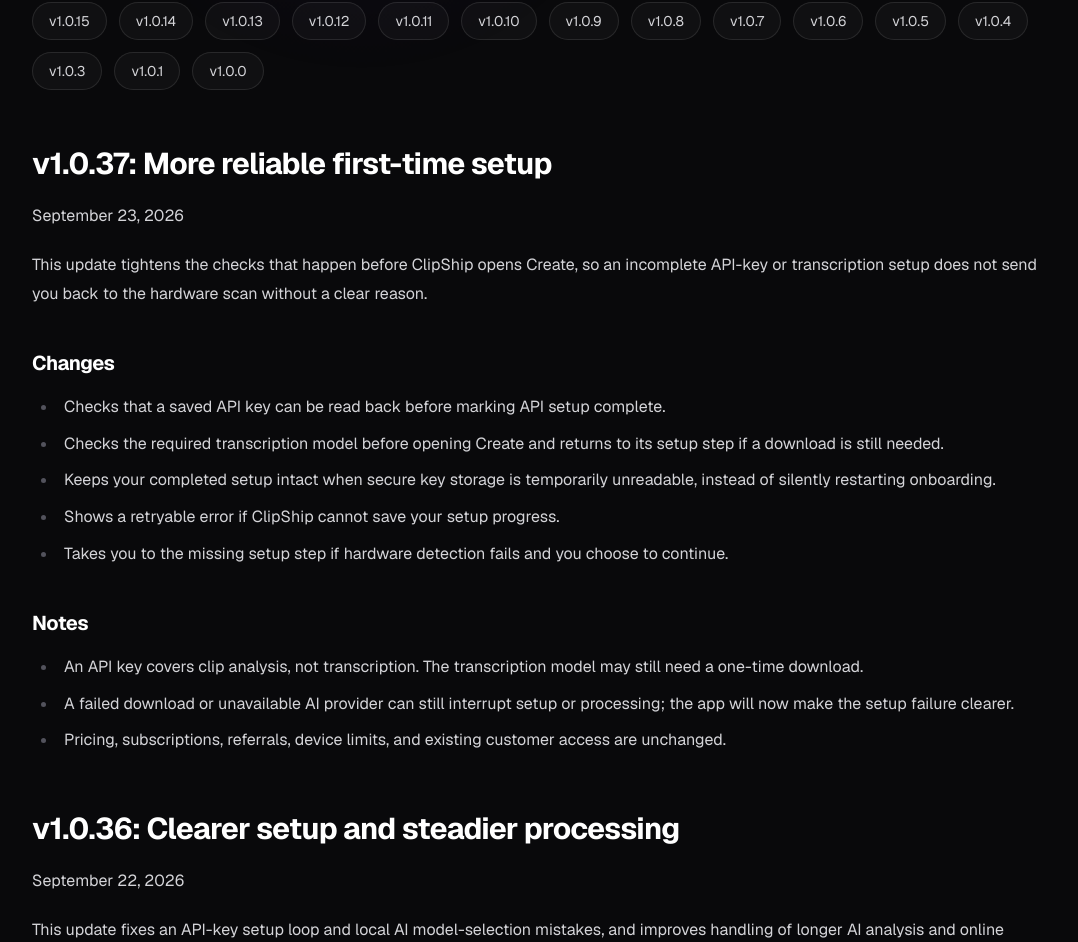
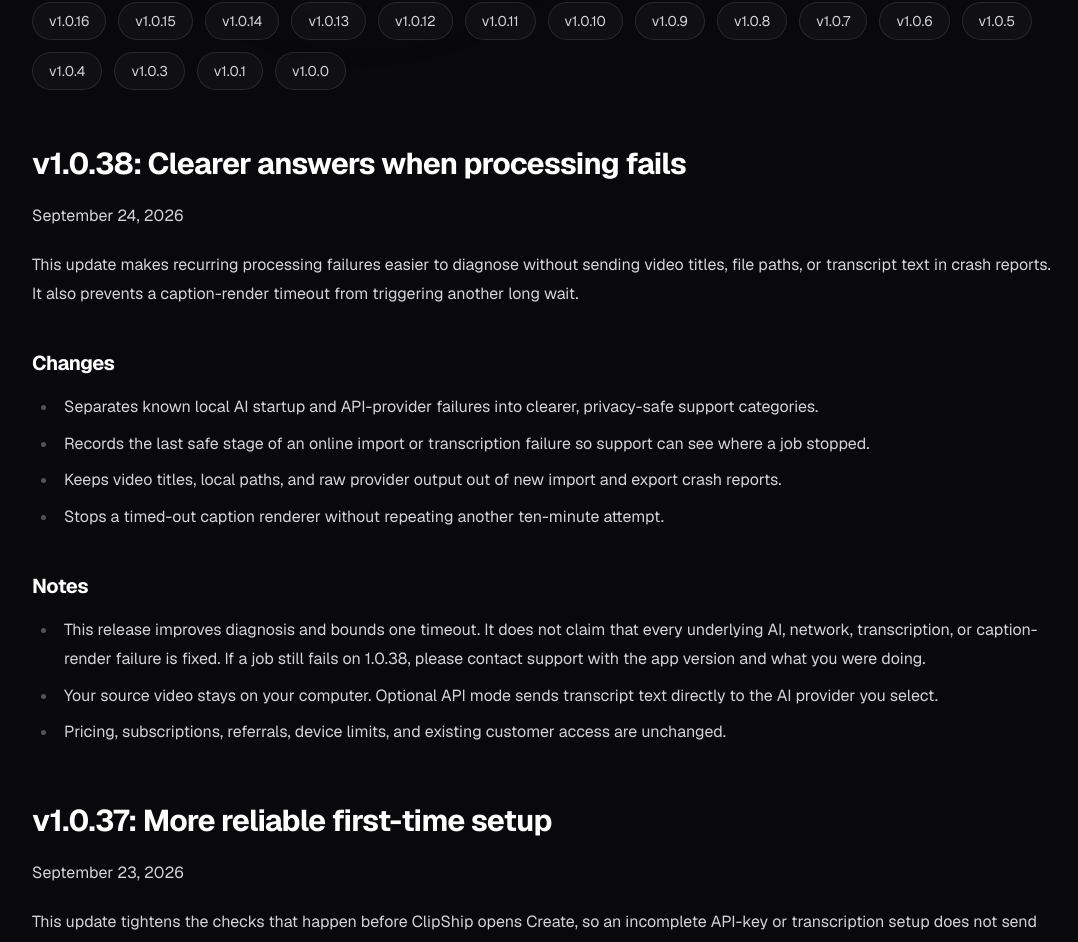
Before and after one commit to RohanSudo/clipship-landing, a Next.js app: page /changelog in a window 1280 px wide. Shown: the part 662-1604 px from the top of the page, without its empty margins (96-1174 px from the left). Built offline with nearby package versions, Linux system fonts and the light colour scheme; no server answers.

Commit message:
Prepare ClipShip 1.0.38 release notes

```diff
--- a/src/app/(site)/changelog/page.tsx
+++ b/src/app/(site)/changelog/page.tsx
@@ -3,6 +3,24 @@
 import ContentPage from "../components/ContentPage";
 
 const releases = [
+  {
+    version: "1.0.38",
+    date: "September 24, 2026",
+    label: "Clearer answers when processing fails",
+    summary:
+      "This update makes recurring processing failures easier to diagnose without sending video titles, file paths, or transcript text in crash reports. It also prevents a caption-render timeout from triggering another long wait.",
+    changes: [
+      "Separates known local AI startup and API-provider failures into clearer, privacy-safe support categories.",
+      "Records the last safe stage of an online import or transcription failure so support can see where a job stopped.",
+      "Keeps video titles, local paths, and raw provider output out of new import and export crash reports.",
+      "Stops a timed-out caption renderer without repeating another ten-minute attempt.",
+    ],
+    notes: [
+      "This release improves diagnosis and bounds one timeout. It does not claim that every underlying AI, network, transcription, or caption-render failure is fixed. If a job still fails on 1.0.38, please contact support with the app version and what you were doing.",
+      "Your source video stays on your computer. Optional API mode sends transcript text directly to the AI provider you select.",
+      "Pricing, subscriptions, referrals, device limits, and existing customer access are unchanged.",
+    ],
+  },
   {
     version: "1.0.37",
     date: "September 23, 2026",
--- a/src/app/(site)/layout.tsx
+++ b/src/app/(site)/layout.tsx
@@ -20,7 +20,7 @@
       "https://api.clipship.co/download/windows",
       "https://api.clipship.co/download/macos",
     ],
-    softwareVersion: "1.0.37",
+    softwareVersion: "1.0.38",
     image: "https://clipship.co/opengraph-image",
     description:
       "ClipShip is a local AI video clip generator for Windows and Apple Silicon Mac. It turns long talking-head recordings into ready-to-post clips while keeping source footage on the user's computer.",
--- a/src/app/(site)/mac/page.tsx
+++ b/src/app/(site)/mac/page.tsx
@@ -44,7 +44,7 @@
   downloadUrl,
   description:
     "ClipShip is a local AI video clipper for Apple Silicon Macs that turns long spoken videos into captioned vertical clips while keeping source footage on the Mac.",
-  softwareVersion: "1.0.37",
+  softwareVersion: "1.0.38",
   processorRequirements: "Apple Silicon (M1 or newer)",
   memoryRequirements: "16 GB unified memory recommended",
   isAccessibleForFree: true,
--- a/src/app/sitemap.ts
+++ b/src/app/sitemap.ts
@@ -12,15 +12,15 @@
   const updated20260806 = new Date("2026-08-06T00:00:00.000Z");
   const updated20260807 = new Date("2026-08-07T00:00:00.000Z");
   const updated20260909 = new Date("2026-09-09T00:00:00.000Z");
-  const updated20260923 = new Date("2026-09-23T00:00:00.000Z");
+  const updated20260924 = new Date("2026-09-24T00:00:00.000Z");
 
   return [
     // Main pages
-    { url: baseUrl, lastModified: updated20260923, changeFrequency: "weekly", priority: 1.0 },
+    { url: baseUrl, lastModified: updated20260924, changeFrequency: "weekly", priority: 1.0 },
     { url: `${baseUrl}/support`, lastModified: updated20260909, changeFrequency: "monthly", priority: 0.6 },
-    { url: `${baseUrl}/changelog`, lastModified: updated20260923, changeFrequency: "monthly", priority: 0.5 },
+    { url: `${baseUrl}/changelog`, lastModified: updated20260924, changeFrequency: "monthly", priority: 0.5 },
     { url: `${baseUrl}/how-clipship-works`, lastModified: updated20260806, changeFrequency: "monthly", priority: 0.9 },
-    { url: `${baseUrl}/mac`, lastModified: updated20260923, changeFrequency: "weekly", priority: 0.95 },
+    { url: `${baseUrl}/mac`, lastModified: updated20260924, changeFrequency: "weekly", priority: 0.95 },
     { url: `${baseUrl}/referral`, lastModified: updated20260807, changeFrequency: "monthly", priority: 0.6 },
 
     // Comparison pages (primary: direct clip-generator competitors)
```
Also changed, not shown: public/llms.txt.
